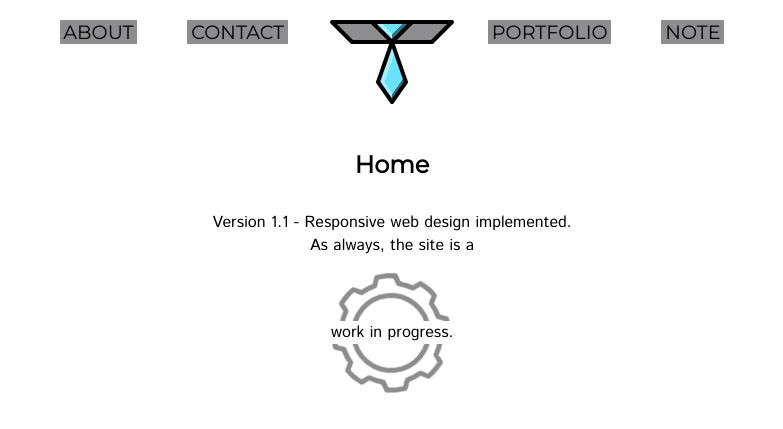
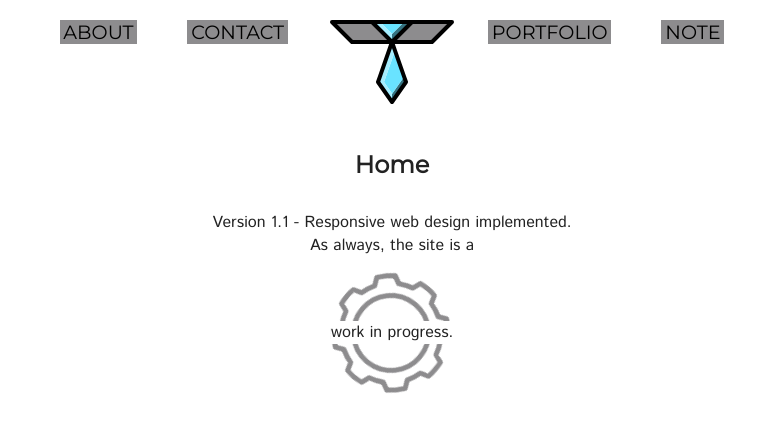
Before and after one commit to timolawl/timolawl.github.io, a Jekyll site: the page built from index.html, in a window 1280 px wide. Shown: the top 429 px of the page, without its empty margins (248-1031 px from the left). Built offline with Jekyll 4.4.1, drawn with Linux system fonts in a browser that asks for light colours.

Commit message:
Adjust font coloring.

```diff
--- a/_assets/stylesheets/_generics.resets.scss
+++ b/_assets/stylesheets/_generics.resets.scss
@@ -4,6 +4,10 @@
     margin: 0;
     position: relative;
     text-decoration: none;
+}
+
+html {
+    color: #222;
 }
 
 ::selection {
```
